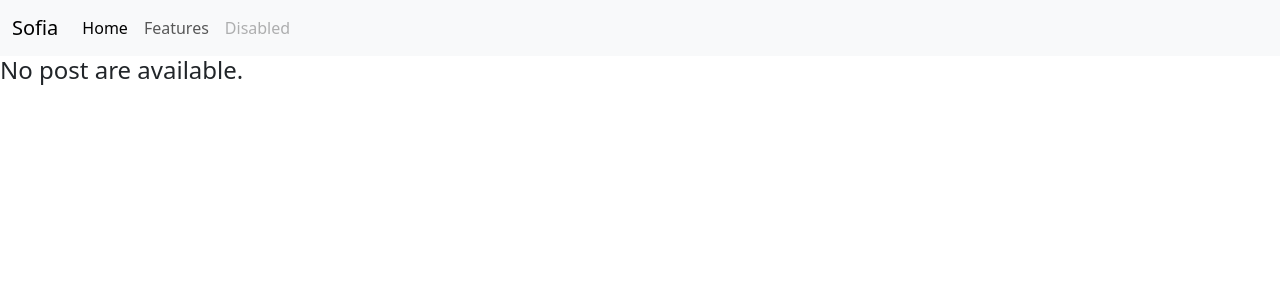
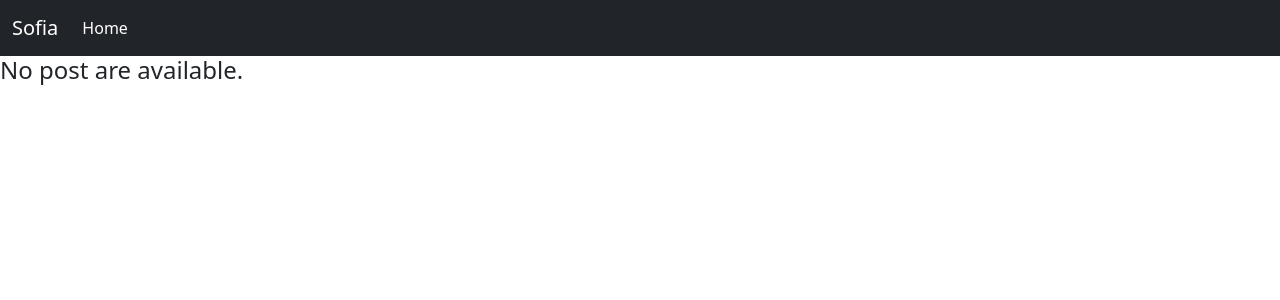
Before and after one commit to jav6/django-blog, a Django app: page /blog/ in a window 1280 px wide. Shown: the top 300 px of the page. Run offline with Django 3.2, Linux system fonts and the light colour scheme; data that the repository does not hold is empty; some libraries are stand-ins or nearby versions.

Commit message:
Amend - nav->link

```diff
--- a/blog/templates/blog/partials/nav.html
+++ b/blog/templates/blog/partials/nav.html
@@ -1,4 +1,4 @@
-<nav class="navbar navbar-expand-lg navbar-light bg-light">
+<nav class="navbar navbar-expand-lg navbar-dark bg-dark">
   <div class="container-fluid">
     <a class="navbar-brand" href="/">Sofia</a>
     <button class="navbar-toggler" type="button" data-bs-toggle="collapse" data-bs-target="#navbarNavAltMarkup" aria-controls="navbarNavAltMarkup" aria-expanded="false" aria-label="Toggle navigation">
@@ -7,8 +7,6 @@
     <div class="collapse navbar-collapse" id="navbarNavAltMarkup">
       <div class="navbar-nav">
         <a class="nav-link active" aria-current="page" href="/blog">Home</a>
-        <a class="nav-link" href="#">Features</a>
-        <a class="nav-link disabled" href="#" tabindex="-1" aria-disabled="true">Disabled</a>
       </div>
     </div>
   </div>
```
